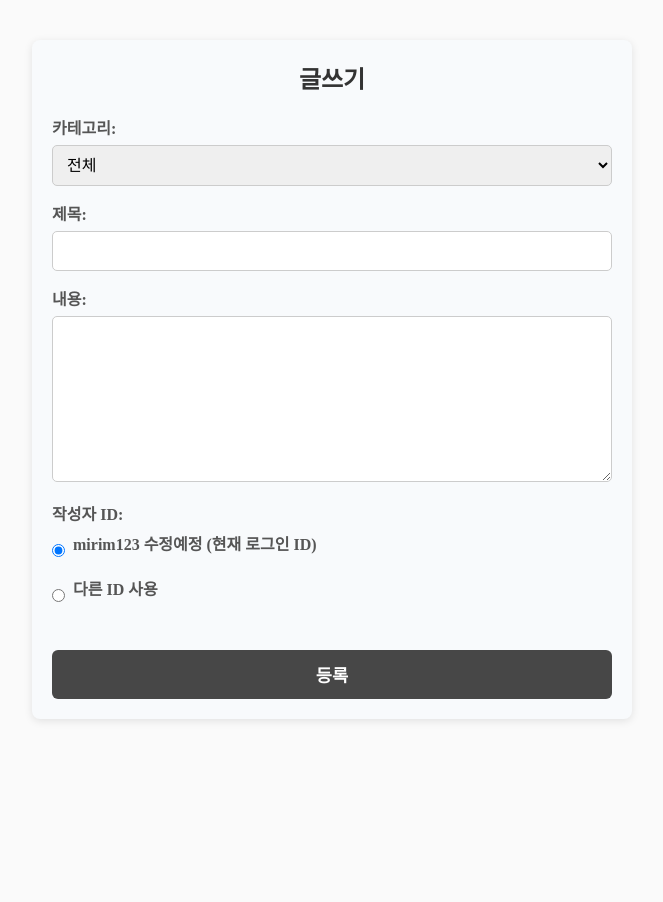
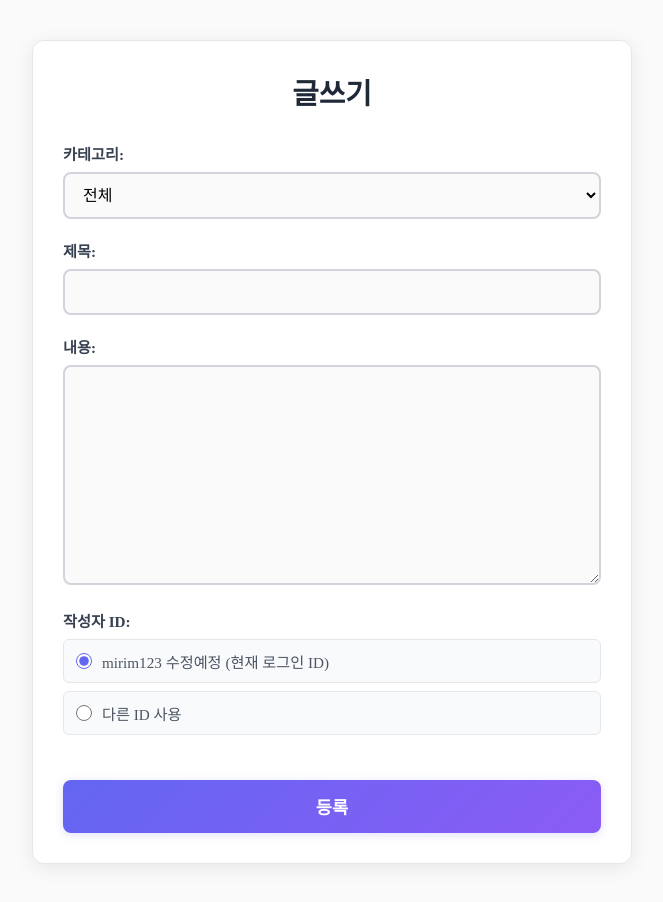
Before and after one commit to elroi773/manna_pray_project, a React (Vite) app: page /write in a window 1280 px wide. Shown: the whole page, without its empty margins (308-971 px from the left). Before the commit the page ends 800 px from the top, so only its background shows below. Built offline with nearby package versions, Linux system fonts and the light colour scheme; a web font is replaced by a local one.

Commit message:
css 수정

```diff
--- a/src/pages/Write.css
+++ b/src/pages/Write.css
@@ -3,73 +3,145 @@
 .write-post-container {
   max-width: 600px;
   margin: 40px auto;
-    padding: 20px;
-    background-color: #f8fafc;
-    border-radius: 8px;
-    box-shadow: 0 2px 8px rgba(0, 0, 0, 0.1);
+  padding: 30px;
+  background-color: #ffffff;
+  border-radius: 12px;
+  box-shadow: 0 4px 20px rgba(0, 0, 0, 0.08);
   font-family: 'Segoe UI', Tahoma, Geneva, Verdana, sans-serif;
+  border: 1px solid #e5e7eb;
 }
 
 .write-post-container h2 {
   text-align: center;
-    margin-bottom: 20px;
-    color: #333;
+  margin-bottom: 30px;
+  color: #1f2937;
+  font-size: 1.8rem;
+  font-weight: 700;
 }
 
 .write-post-container form label {
   display: block;
-    margin-bottom: 15px;
+  margin-bottom: 20px;
   font-weight: 600;
-    color: #555;
+  color: #374151;
+  font-size: 0.95rem;
 }
 
 .write-post-container form select,
 .write-post-container form input[type="text"],
 .write-post-container form textarea {
   width: 100%;
-    padding: 10px;
-    margin-top: 6px;
-    border: 1px solid #ccc;
-    border-radius: 5px;
+  padding: 12px 14px;
+  margin-top: 8px;
+  border: 2px solid #d1d5db;
+  border-radius: 8px;
   font-size: 1rem;
   resize: vertical;
   box-sizing: border-box;
-    transition: border-color 0.2s ease-in-out;
+  transition: all 0.2s ease-in-out;
+  background-color: #fafafa;
 }
 
 .write-post-container form select:focus,
 .write-post-container form input[type="text"]:focus,
 .write-post-container form textarea:focus {
   outline: none;
-    border-color: #4f46e5; /* 보라색 계열 */
-    box-shadow: 0 0 4px #4f46e5aa;
+  border-color: #6366f1;
+  box-shadow: 0 0 0 3px rgba(99, 102, 241, 0.1);
+  background-color: #ffffff;
 }
 
-  .write-post-container form label div {
-    margin-top: 6px;
+.write-post-container form textarea {
+  min-height: 120px;
+  font-family: inherit;
+  line-height: 1.5;
+}
+
+/* 라디오 버튼 그룹 스타일링 */
+.write-post-container form label > div {
+  margin-top: 8px;
+  margin-bottom: 8px;
   display: flex;
   align-items: center;
-    gap: 8px;
+  gap: 10px;
+  padding: 10px 12px;
+  border-radius: 6px;
+  background-color: #f9fafb;
+  border: 1px solid #e5e7eb;
+  transition: background-color 0.2s ease;
+}
+
+.write-post-container form label > div:hover {
+  background-color: #f3f4f6;
 }
 
 .write-post-container form input[type="radio"] {
   cursor: pointer;
+  width: 16px;
+  height: 16px;
+  accent-color: #6366f1;
+}
+
+.write-post-container form label > div > label {
+  cursor: pointer;
+  margin-bottom: 0;
+  font-weight: 500;
+  color: #4b5563;
+  flex-grow: 1;
+}
+
+/* 커스텀 ID 입력 필드 */
+.write-post-container form label > div input[type="text"] {
+  margin-top: 0;
+  margin-left: 10px;
+  flex-grow: 1;
+  background-color: #ffffff;
 }
 
 .write-post-container form button {
   width: 100%;
-    padding: 12px 0;
-    background-color: #474747;
+  padding: 14px 0;
+  background: linear-gradient(135deg, #6366f1 0%, #8b5cf6 100%);
   border: none;
-    border-radius: 6px;
+  border-radius: 8px;
   color: white;
   font-size: 1.1rem;
   font-weight: 600;
   cursor: pointer;
-    transition: background-color 0.3s ease;
-    margin-top: 20px;
+  transition: all 0.3s ease;
+  margin-top: 25px;
+  box-shadow: 0 2px 10px rgba(99, 102, 241, 0.2);
 }
 
 .write-post-container form button:hover {
-    background-color: #4338ca;
+  background: linear-gradient(135deg, #5b5bd6 0%, #7c3aed 100%);
+  transform: translateY(-1px);
+  box-shadow: 0 4px 15px rgba(99, 102, 241, 0.3);
 }
+
+.write-post-container form button:active {
+  transform: translateY(0);
+}
+
+/* 반응형 디자인 */
+@media (max-width: 768px) {
+  .write-post-container {
+    margin: 20px;
+    padding: 20px;
+  }
+
+  .write-post-container h2 {
+    font-size: 1.5rem;
+  }
+
+  .write-post-container form label > div {
+    flex-direction: column;
+    align-items: flex-start;
+    gap: 8px;
+  }
+
+  .write-post-container form label > div input[type="text"] {
+    margin-left: 0;
+    width: 100%;
+  }
+}
```
Lines whose indentation alone changed are shown as unchanged.
